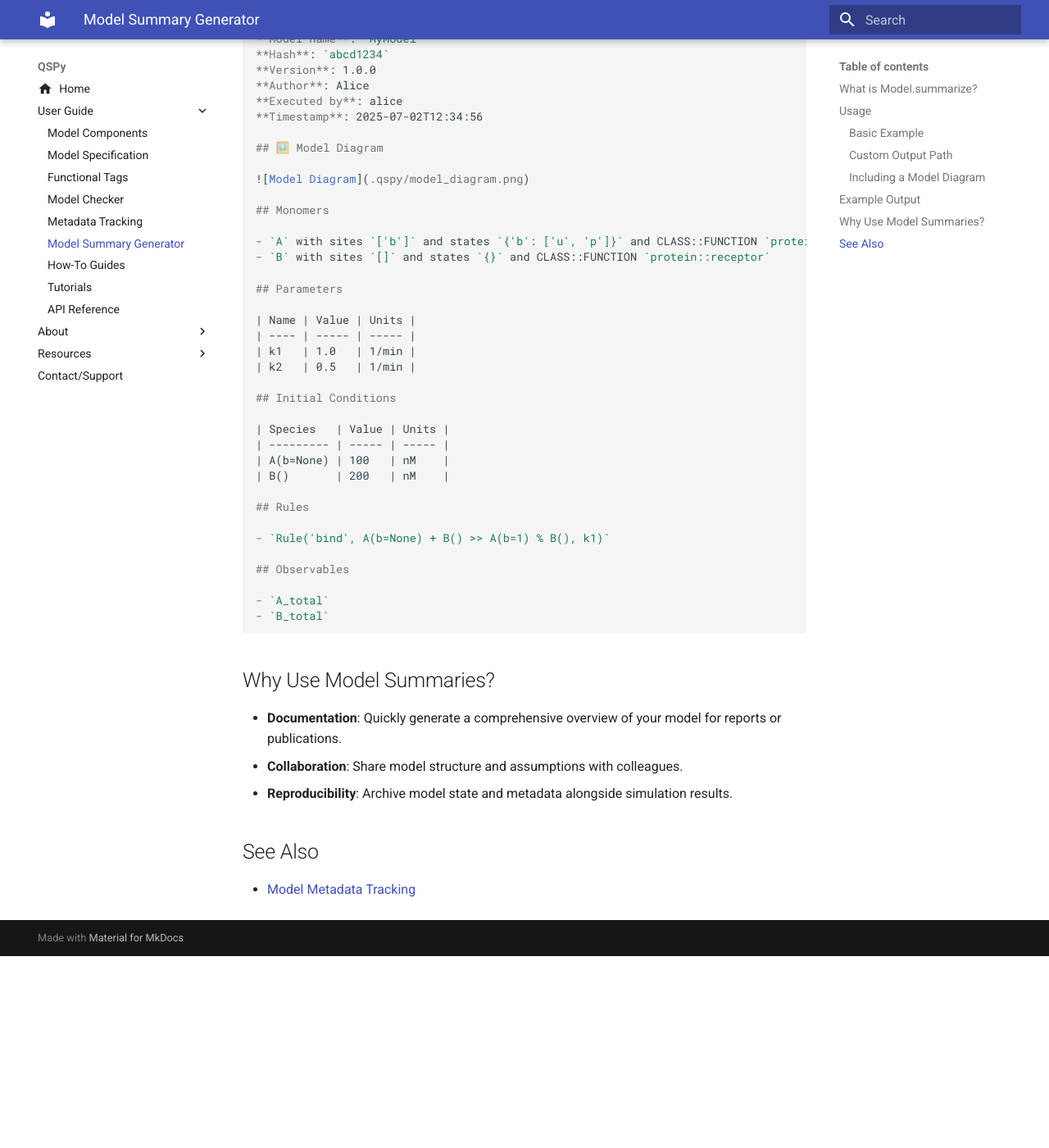
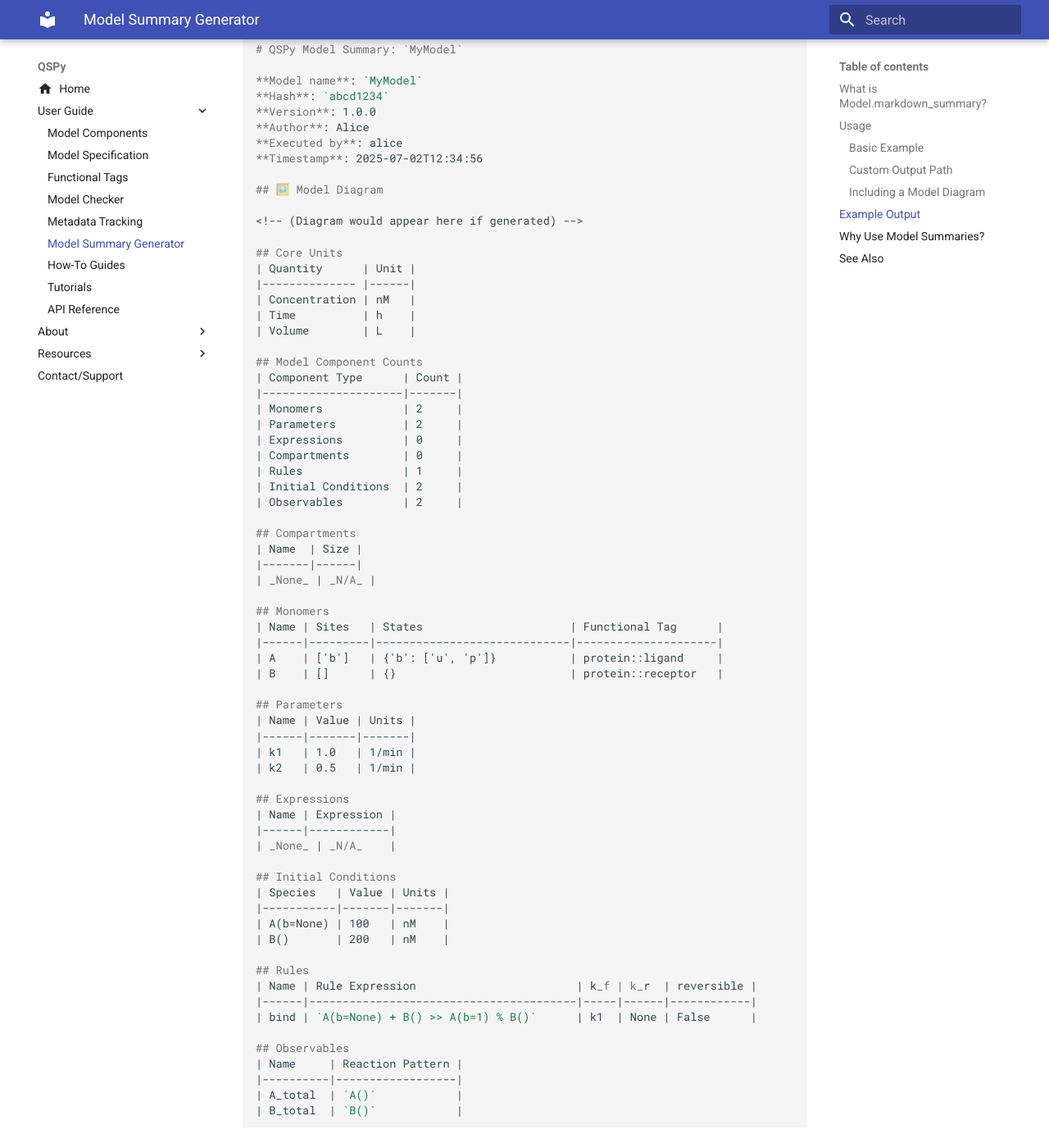
Before and after one commit to Borealis-BioModeling/qspy, an MkDocs documentation site: the page built from docs/model-summary-generator.md, in a window 1280 px wide and 1400 px high, scrolled down 1527 px. Shown: the whole window at 82% size. Built offline with MkDocs 1.6.1 and Material for MkDocs 9.7.7, drawn with Linux system fonts in a browser that asks for light colours; before the commit the page ends 2693 px from its top, so only the background shows below that; some of the changed text lies outside the part shown.

Commit message:
Changed name of Model.summarize to Model.markdwon_summary with corresponding changes to docs. Also added a new check to the ModelChecker for equation generation using the generate_equations function from pysb.

````diff
--- a/docs/model-summary-generator.md
+++ b/docs/model-summary-generator.md
@@ -1,12 +1,12 @@
 # Model Summary Generator in QSPy
 
-QSPy provides a convenient method for generating human-readable summaries of your model using the `Model.summarize` function. This feature helps you document, review, and share the structure and key properties of your quantitative systems pharmacology (QSP) models.
+QSPy provides a convenient method for generating human-readable summaries of your model using the `Model.markdown_summary` function. This feature helps you document, review, and share the structure and key properties of your quantitative systems pharmacology (QSP) models.
 
 ---
 
-## What is `Model.summarize`?
+## What is `Model.markdown_summary`?
 
-The `summarize` method is available on QSPy `Model` objects. It generates a Markdown summary file that includes:
+The `markdown_summary` method is available on QSPy `Model` objects. It generates a Markdown summary file that includes:
 
 - Model metadata (name, version, author, timestamp, hash)
 - Monomer definitions (including sites, states, and functional tags)
@@ -33,7 +33,7 @@ model = Model().with_units(...)
 # ... define monomers, parameters, rules, etc.
 
 # Generate a summary file (default location: SUMMARY_DIR)
-model.summarize()
+model.markdown_summary()
 ```
 
 ### Custom Output Path
@@ -41,15 +41,15 @@ model.summarize()
 You can specify a custom output path for the summary file:
 
 ```python
-model.summarize(path="my_model_summary.md")
+model.markdown_summary(path="my_model_summary.md")
 ```
 
 ### Including a Model Diagram
 
-If you have SBMLDiagrams installed, you can include a diagram in the summary:
+If you include an instance of `ModelMermaidDiagram` in the model definition then  the corresponding diagram will be included in the summary:
 
 ```python
-model.summarize(include_diagram=True)
+model.markdown_summary(include_diagram=True)
 ```
 
 ## Example Output
@@ -68,35 +68,64 @@ A generated summary file (Markdown) will look like:
 
 ## 🖼️ Model Diagram
 
-![Model Diagram](.qspy/model_diagram.png)
+<!-- (Diagram would appear here if generated) -->
+
+## Core Units
+| Quantity      | Unit |
+|-------------- |------|
+| Concentration | nM   |
+| Time          | h    |
+| Volume        | L    |
+
+## Model Component Counts
+| Component Type      | Count |
+|---------------------|-------|
+| Monomers            | 2     |
+| Parameters          | 2     |
+| Expressions         | 0     |
+| Compartments        | 0     |
+| Rules               | 1     |
+| Initial Conditions  | 2     |
+| Observables         | 2     |
+
+## Compartments
+| Name  | Size |
+|-------|------|
+| _None_ | _N/A_ |
 
 ## Monomers
-
-- `A` with sites `['b']` and states `{'b': ['u', 'p']}` and CLASS::FUNCTION `protein::ligand`
-- `B` with sites `[]` and states `{}` and CLASS::FUNCTION `protein::receptor`
+| Name | Sites   | States                      | Functional Tag      |
+|------|---------|-----------------------------|---------------------|
+| A    | ['b']   | {'b': ['u', 'p']}           | protein::ligand     |
+| B    | []      | {}                          | protein::receptor   |
 
 ## Parameters
-
 | Name | Value | Units |
-| ---- | ----- | ----- |
+|------|-------|-------|
 | k1   | 1.0   | 1/min |
 | k2   | 0.5   | 1/min |
 
+## Expressions
+| Name | Expression |
+|------|------------|
+| _None_ | _N/A_    |
+
 ## Initial Conditions
-
 | Species   | Value | Units |
-| --------- | ----- | ----- |
+|-----------|-------|-------|
 | A(b=None) | 100   | nM    |
 | B()       | 200   | nM    |
 
 ## Rules
-
-- `Rule('bind', A(b=None) + B() >> A(b=1) % B(), k1)`
+| Name | Rule Expression                        | k_f | k_r  | reversible |
+|------|----------------------------------------|-----|------|------------|
+| bind | `A(b=None) + B() >> A(b=1) % B()`      | k1  | None | False      |
 
 ## Observables
-
-- `A_total`
-- `B_total`
+| Name     | Reaction Pattern |
+|----------|------------------|
+| A_total  | `A()`            |
+| B_total  | `B()`            |
 ```
 
 ## Why Use Model Summaries?
````
Also changed, not shown: other parts of docs/model-summary-generator.md (+1 -1 lines), docs/model-components.md (+8 -0 lines), 2 other files.
